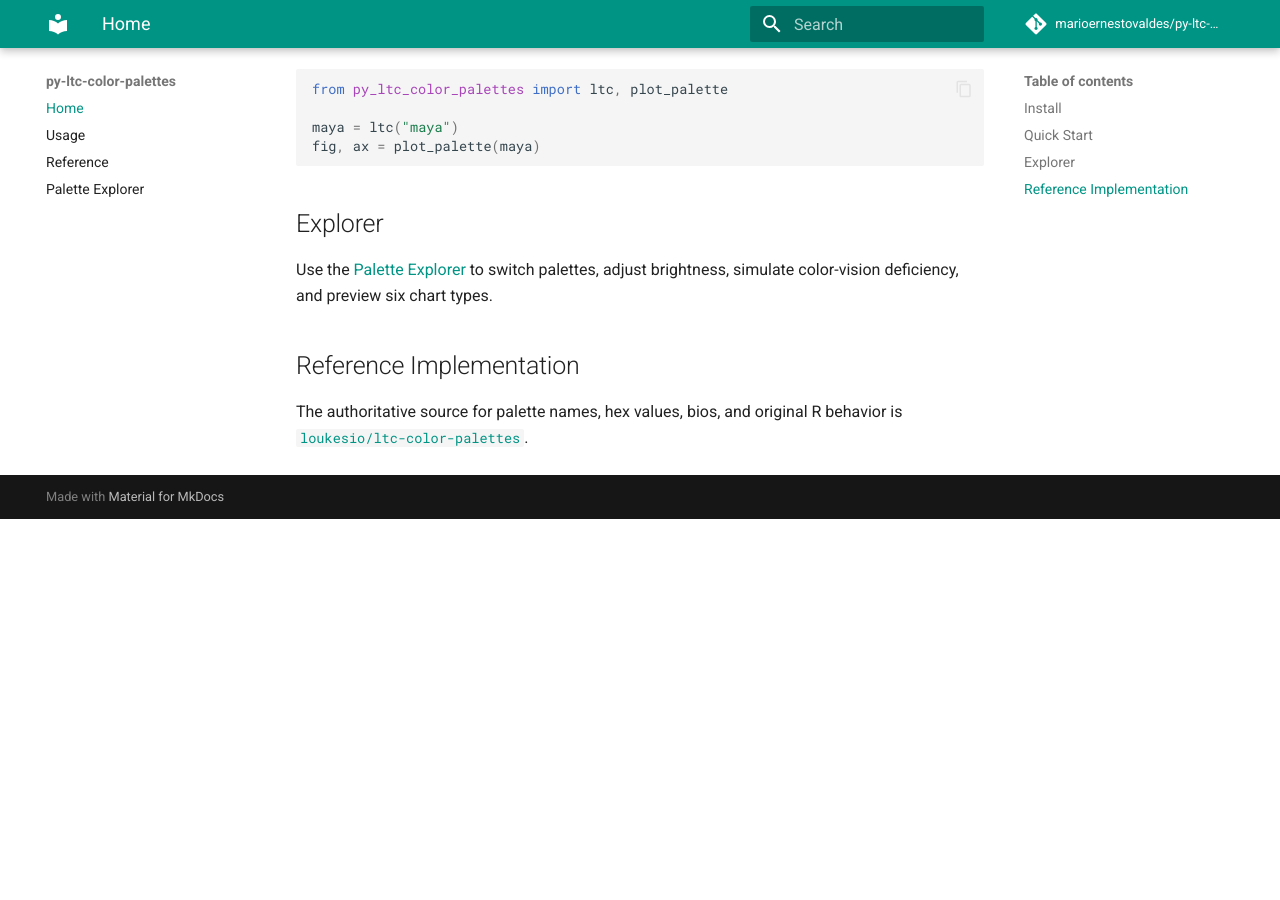
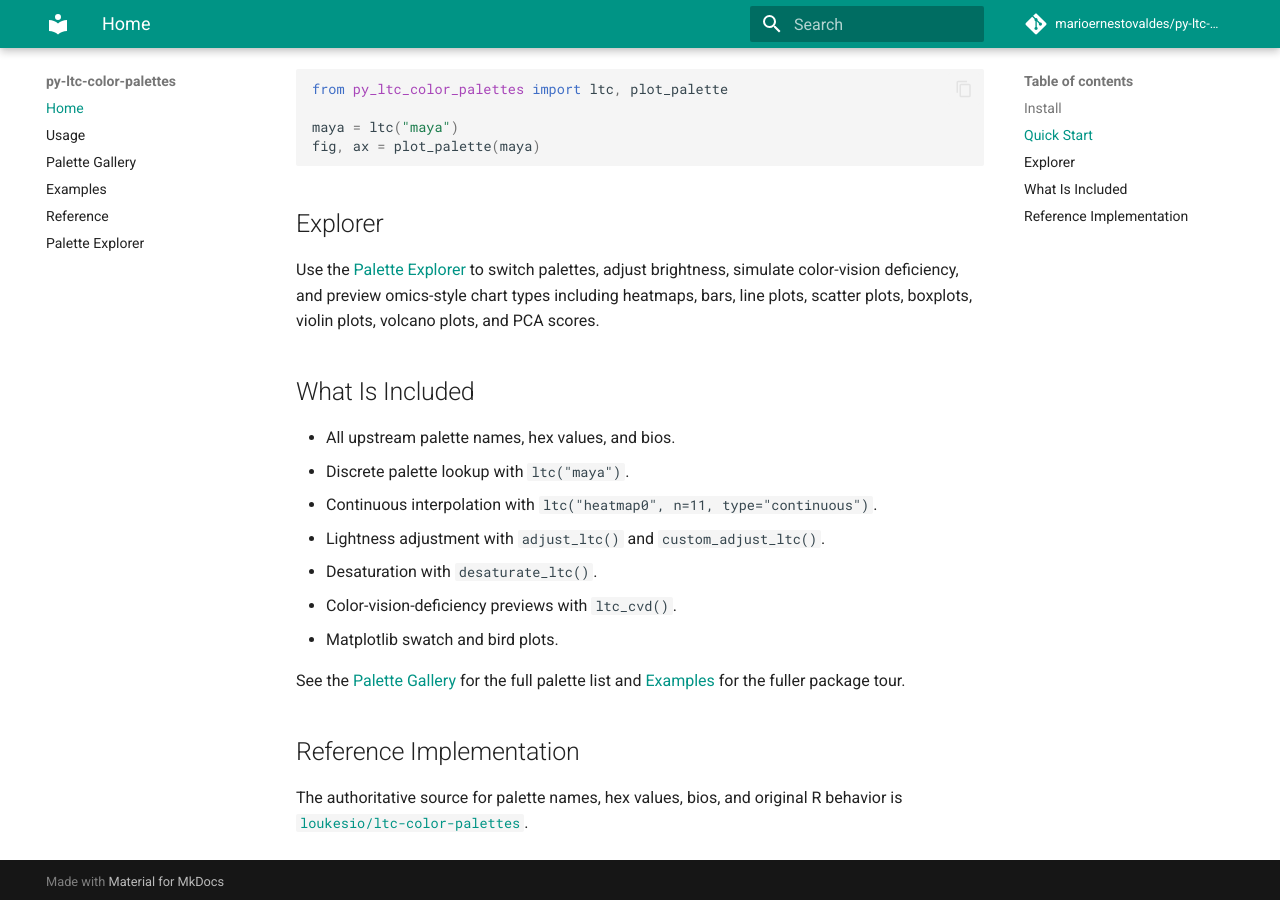
Before and after one commit to marioernestovaldes/py-ltc-color-palettes, an MkDocs documentation site: the page built from docs/index.md, in a window 1280 px wide and 900 px high, scrolled down 507 px. Built offline with MkDocs 1.6.1 and Material for MkDocs 9.7.7, drawn with Linux system fonts in a browser that asks for light colours; comment, search, counter and statistics services are not loaded; before the commit the page ends 1026 px from its top, so only the background shows below that.

```diff
--- a/docs/index.md
+++ b/docs/index.md
@@ -29,7 +29,22 @@ fig, ax = plot_palette(maya)
 ## Explorer
 
 Use the [Palette Explorer](palette-explorer.html) to switch palettes, adjust
-brightness, simulate color-vision deficiency, and preview six chart types.
+brightness, simulate color-vision deficiency, and preview omics-style chart
+types including heatmaps, bars, line plots, scatter plots, boxplots, violin
+plots, volcano plots, and PCA scores.
+
+## What Is Included
+
+- All upstream palette names, hex values, and bios.
+- Discrete palette lookup with `ltc("maya")`.
+- Continuous interpolation with `ltc("heatmap0", n=11, type="continuous")`.
+- Lightness adjustment with `adjust_ltc()` and `custom_adjust_ltc()`.
+- Desaturation with `desaturate_ltc()`.
+- Color-vision-deficiency previews with `ltc_cvd()`.
+- Matplotlib swatch and bird plots.
+
+See the [Palette Gallery](gallery.md) for the full palette list and
+[Examples](examples.md) for the fuller package tour.
 
 ## Reference Implementation
 
--- a/mkdocs.yml
+++ b/mkdocs.yml
@@ -18,6 +18,8 @@ theme:
 nav:
   - Home: index.md
   - Usage: usage.md
+  - Palette Gallery: gallery.md
+  - Examples: examples.md
   - Reference: reference.md
   - Palette Explorer: palette-explorer.html
 
```
Also changed, not shown: README.md (+10 -23 lines), docs/examples.md (added, +96 -0 lines), docs/gallery.md (added, +59 -0 lines), docs/usage.md (+8 -0 lines).
